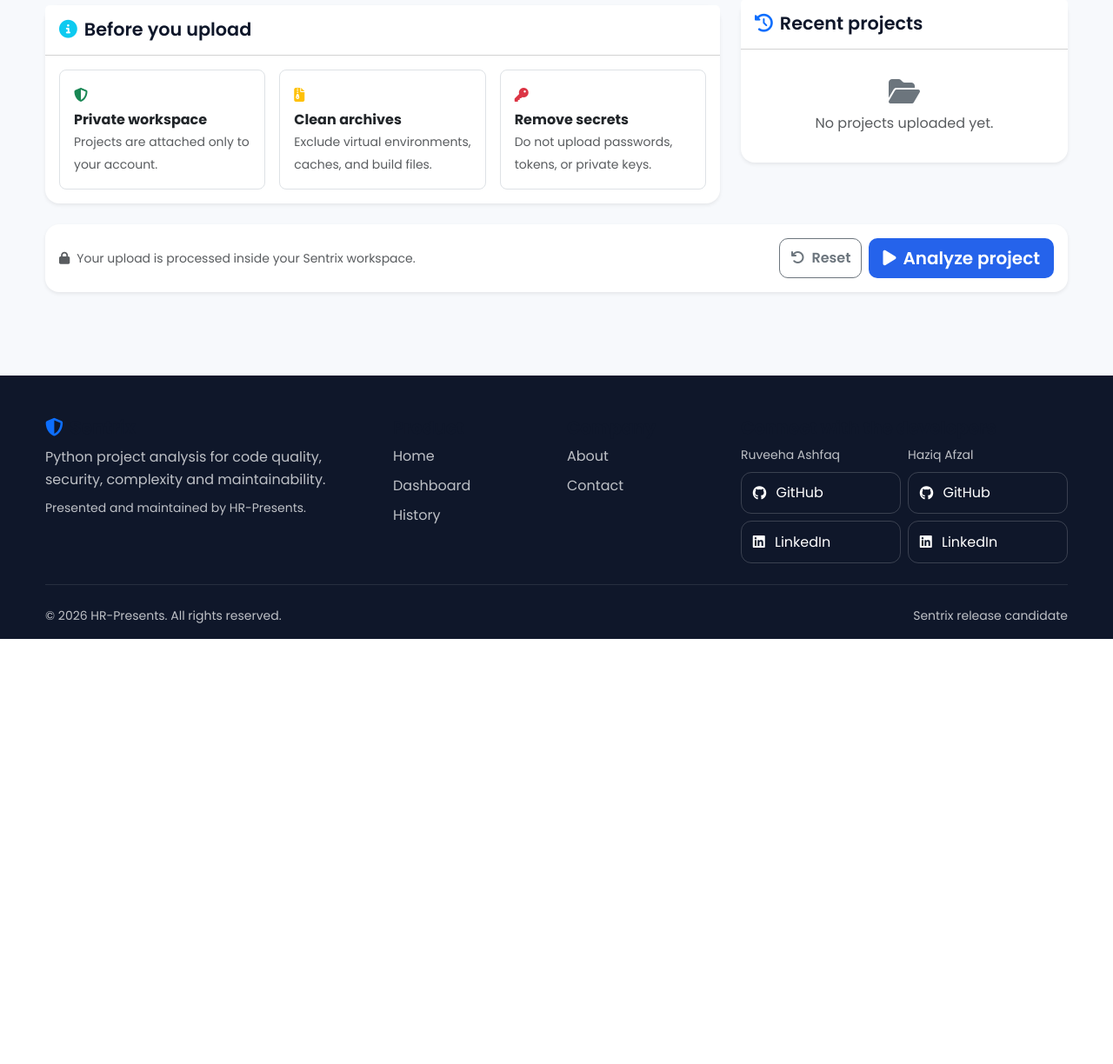
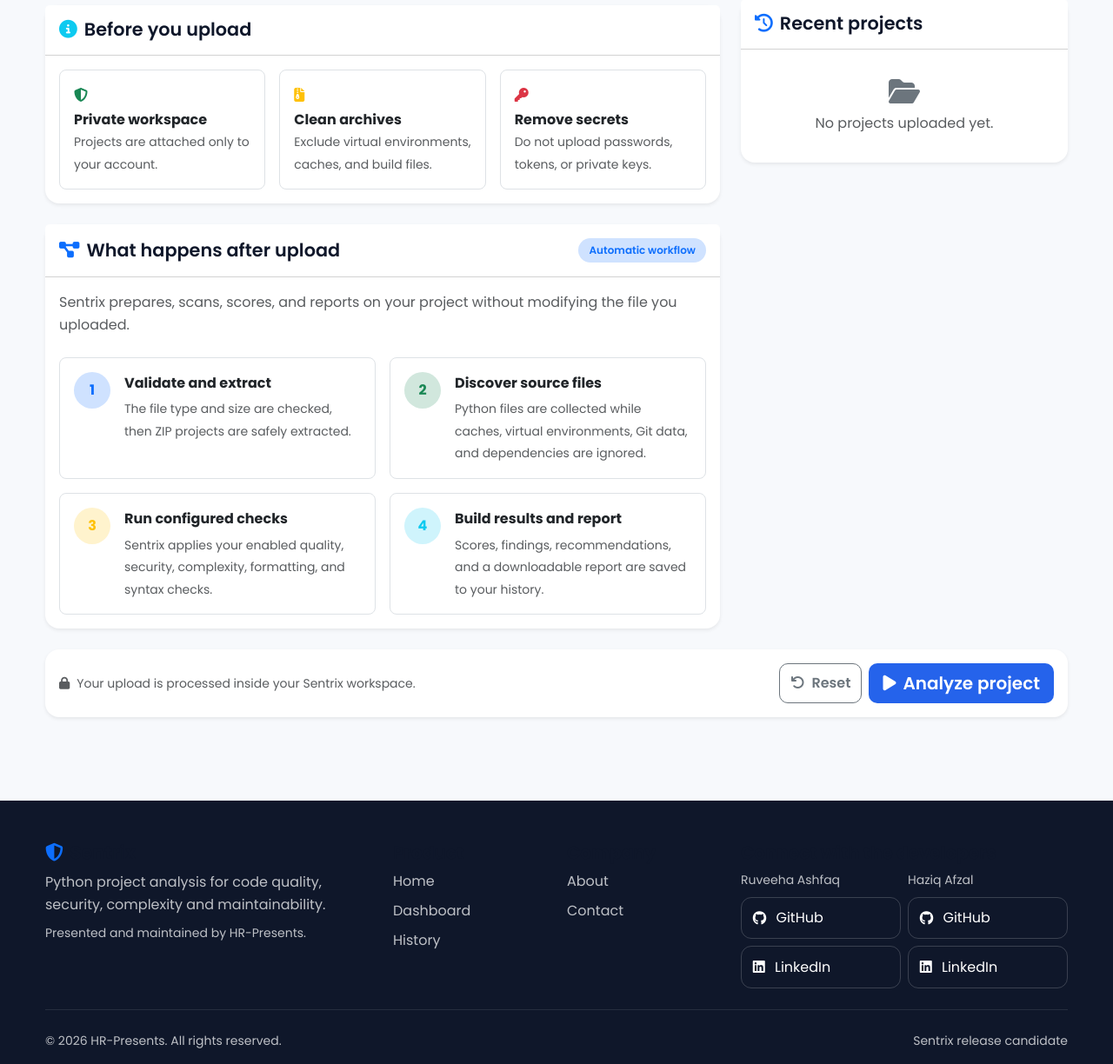
Before and after one commit to HaziqBinAfzal/HR-Presents-Sentrix, a Flask app: page /upload in a window 1280 px wide. Shown: the part 1070-2294 px from the top of the page at 87% size. Before the commit the page ends 1805 px from the top, so only its background shows below. Run offline with Flask 3, Linux system fonts and the light colour scheme; the visitor is signed in with stand-in values (Sample User, id 1); data comes from the database, SQL or seed files in the repository; data that the repository does not hold is empty; some libraries are stand-ins or nearby versions.

Commit message:
feat: explain upload analysis workflow

```diff
--- a/templates/upload.html
+++ b/templates/upload.html
@@ -93,13 +93,53 @@
                         </div>
                     </div>
 
-                    <div class="card border-0 shadow-sm">
+                    <div class="card border-0 shadow-sm mb-4">
                         <div class="card-header bg-white py-3"><h4 class="mb-0"><i class="fa-solid fa-circle-info text-info me-2"></i>Before you upload</h4></div>
                         <div class="card-body">
                             <div class="row g-3">
                                 <div class="col-md-4"><div class="border rounded-3 p-3 h-100"><i class="fa-solid fa-shield-halved text-success mb-2"></i><strong class="d-block">Private workspace</strong><small class="text-muted">Projects are attached only to your account.</small></div></div>
                                 <div class="col-md-4"><div class="border rounded-3 p-3 h-100"><i class="fa-solid fa-file-zipper text-warning mb-2"></i><strong class="d-block">Clean archives</strong><small class="text-muted">Exclude virtual environments, caches, and build files.</small></div></div>
                                 <div class="col-md-4"><div class="border rounded-3 p-3 h-100"><i class="fa-solid fa-key text-danger mb-2"></i><strong class="d-block">Remove secrets</strong><small class="text-muted">Do not upload passwords, tokens, or private keys.</small></div></div>
+                            </div>
+                        </div>
+                    </div>
+
+                    <div class="card border-0 shadow-sm">
+                        <div class="card-header bg-white py-3 d-flex flex-column flex-sm-row justify-content-between align-items-sm-center gap-2">
+                            <h4 class="mb-0"><i class="fa-solid fa-diagram-project text-primary me-2"></i>What happens after upload</h4>
+                            <span class="badge bg-primary-subtle text-primary">Automatic workflow</span>
+                        </div>
+                        <div class="card-body">
+                            <p class="text-muted mb-4">Sentrix prepares, scans, scores, and reports on your project without modifying the file you uploaded.</p>
+                            <div class="row g-3">
+                                <div class="col-sm-6">
+                                    <div class="border rounded-3 p-3 h-100 d-flex gap-3">
+                                        <div class="bg-primary-subtle text-primary rounded-circle d-flex align-items-center justify-content-center flex-shrink-0" style="width:42px;height:42px;"><strong>1</strong></div>
+                                        <div><strong class="d-block mb-1">Validate and extract</strong><small class="text-muted">The file type and size are checked, then ZIP projects are safely extracted.</small></div>
+                                    </div>
+                                </div>
+                                <div class="col-sm-6">
+                                    <div class="border rounded-3 p-3 h-100 d-flex gap-3">
+                                        <div class="bg-success-subtle text-success rounded-circle d-flex align-items-center justify-content-center flex-shrink-0" style="width:42px;height:42px;"><strong>2</strong></div>
+                                        <div><strong class="d-block mb-1">Discover source files</strong><small class="text-muted">Python files are collected while caches, virtual environments, Git data, and dependencies are ignored.</small></div>
+                                    </div>
+                                </div>
+                                <div class="col-sm-6">
+                                    <div class="border rounded-3 p-3 h-100 d-flex gap-3">
+                                        <div class="bg-warning-subtle text-warning rounded-circle d-flex align-items-center justify-content-center flex-shrink-0" style="width:42px;height:42px;"><strong>3</strong></div>
+                                        <div><strong class="d-block mb-1">Run configured checks</strong><small class="text-muted">Sentrix applies your enabled quality, security, complexity, formatting, and syntax checks.</small></div>
+                                    </div>
+                                </div>
+                                <div class="col-sm-6">
+                                    <div class="border rounded-3 p-3 h-100 d-flex gap-3">
+                                        <div class="bg-info-subtle text-info rounded-circle d-flex align-items-center justify-content-center flex-shrink-0" style="width:42px;height:42px;"><strong>4</strong></div>
+                                        <div><strong class="d-block mb-1">Build results and report</strong><small class="text-muted">Scores, findings, recommendations, and a downloadable report are saved to your history.</small></div>
+                                    </div>
+                                </div>
+                            </div>
+                            <div class="alert alert-light border mt-3 mb-0 d-flex align-items-start gap-2">
+                                <i class="fa-solid fa-circle-check text-success mt-1"></i>
+                                <small class="text-muted">Processing time depends on archive size and the number of enabled analyzers. Keep this tab open until the results page appears.</small>
                             </div>
                         </div>
                     </div>
```
